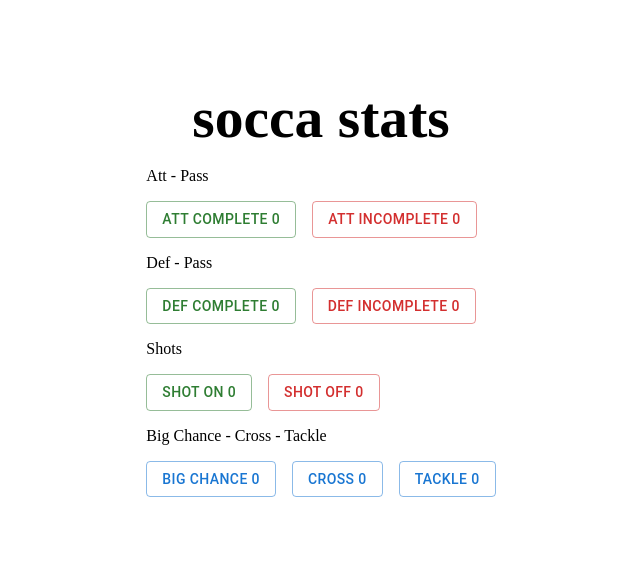
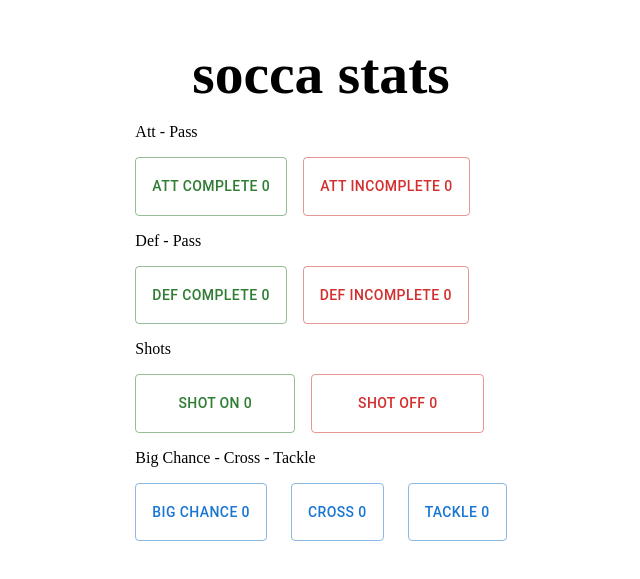
Before and after one commit to mklhbrd/button-counter, a Next.js app: page / in a window 1280 px wide. Shown: the part 117-696 px from the top of the page, without its empty margins (319-959 px from the left). Built offline with nearby package versions, Linux system fonts and the light colour scheme.

Commit message:
changed button style
added padding and space to make button easier to click

```diff
--- a/pages/index.js
+++ b/pages/index.js
@@ -33,24 +33,24 @@ export default function Home() {
 
         <p>Att - Pass</p>
         <Stack direction={'row'}spacing={2} >
-        <Button color='success' variant='outlined' onClick={attPassComp}>Att Complete {attPassCompButtonCount}</Button>
-        <Button color='error' variant='outlined' onClick={attPassIncomp}>Att Incomplete {attPassIncompButtonCount}</Button>
+        <Button sx={{p:2, m:0}} color='success' variant='outlined' onClick={attPassComp}>Att Complete {attPassCompButtonCount}</Button>
+        <Button sx={{p:2, m:0}} color='error' variant='outlined' onClick={attPassIncomp}>Att Incomplete {attPassIncompButtonCount}</Button>
         </Stack>
         <p>Def - Pass</p>
-        <Stack direction={'row'}spacing={2} >
-        <Button color='success' variant='outlined' onClick={defPassComp}>Def Complete {defPassCompButtonCount}</Button>
-        <Button color='error' variant='outlined' onClick={defPassIncomp}>Def Incomplete {defPassIncompButtonCount}</Button>
+        <Stack direction={'row'} spacing={2} >
+        <Button sx={{p:2, m:0}} color='success' variant='outlined' onClick={defPassComp}>Def Complete {defPassCompButtonCount}</Button>
+        <Button sx={{p:2, m:0}} color='error' variant='outlined' onClick={defPassIncomp}>Def Incomplete {defPassIncompButtonCount}</Button>
         </Stack>
         <p>Shots</p>
         <Stack direction={'row'} spacing={2}>
-        <Button color='success' variant='outlined' onClick={buttonClicked5}>Shot On {ButtonCount5}</Button>
-        <Button color='error' variant='outlined' onClick={buttonClicked6}>Shot Off {ButtonCount6}</Button>
+        <Button sx={{p:2, m:0, width:160}} color='success' variant='outlined' onClick={buttonClicked5}>Shot On {ButtonCount5}</Button>
+        <Button sx={{p:2, m:0, width:173}} color='error' variant='outlined' onClick={buttonClicked6}>Shot Off {ButtonCount6}</Button>
         </Stack>
         <p> Big Chance - Cross - Tackle</p>
-        <Stack direction={'row'} spacing={2}>
-          <Button variant='outlined' onClick={buttonClicked7}> Big Chance {ButtonCount7}</Button>
-          <Button variant='outlined' onClick={buttonClicked8}> Cross {ButtonCount8}</Button>
-          <Button variant='outlined' onClick={buttonClicked9}> Tackle {ButtonCount9}</Button>
+        <Stack direction={'row'} spacing={3}>
+          <Button sx={{p:2, m:0}} variant='outlined' onClick={buttonClicked7}> Big Chance {ButtonCount7}</Button>
+          <Button sx={{p:2, m:0}} variant='outlined' onClick={buttonClicked8}> Cross {ButtonCount8}</Button>
+          <Button sx={{p:2, m:0}} variant='outlined' onClick={buttonClicked9}> Tackle {ButtonCount9}</Button>
         </Stack>
 
 
```
